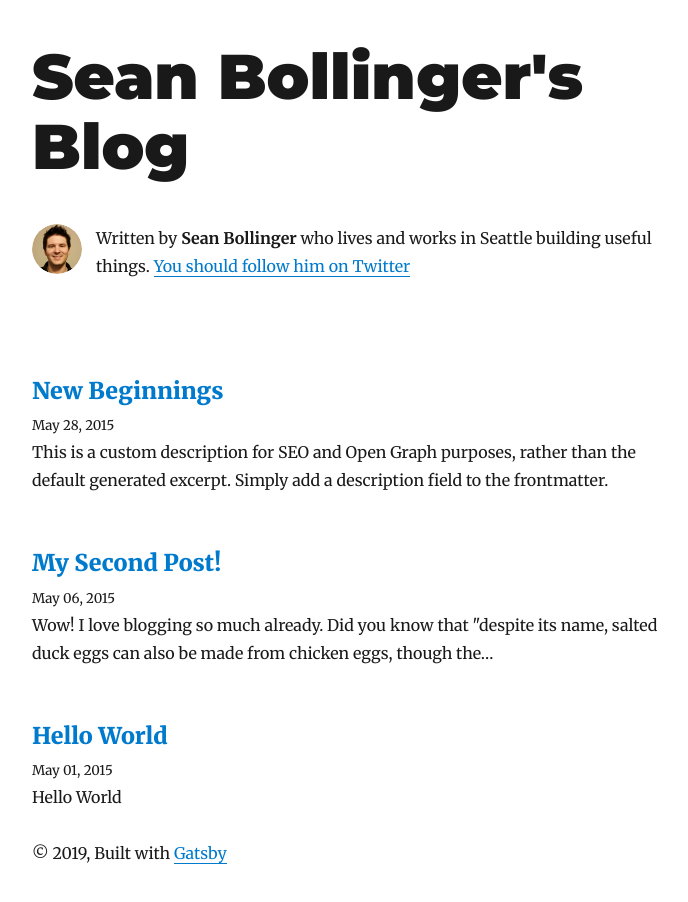
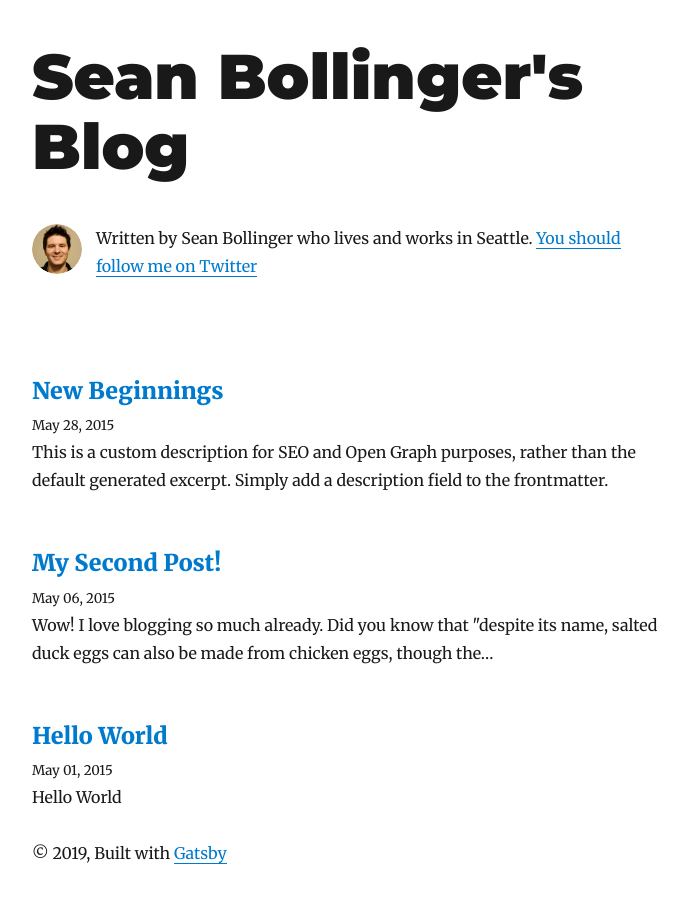
Before and after one commit to SeanBollinger/blog, a Gatsby site: page / in a window 1280 px wide. Shown: the whole page, without its empty margins (293-981 px from the left). Built offline with nearby package versions, Linux system fonts and the light colour scheme; Gatsby itself is replaced by a stand-in of ours; some packages are replaced by stand-ins of ours.

Commit message:
minor change

```diff
--- a/src/components/bio.js
+++ b/src/components/bio.js
@@ -54,10 +54,10 @@ const Bio = () => {
         }}
       />
       <p>
-        Written by <strong>{author}</strong> who lives and works in Seattle building useful things.
+        Written by {author} who lives and works in Seattle.
         {` `}
         <a href={`https://twitter.com/${social.twitter}`}>
-          You should follow him on Twitter
+          You should follow me on Twitter
         </a>
       </p>
     </div>
```
